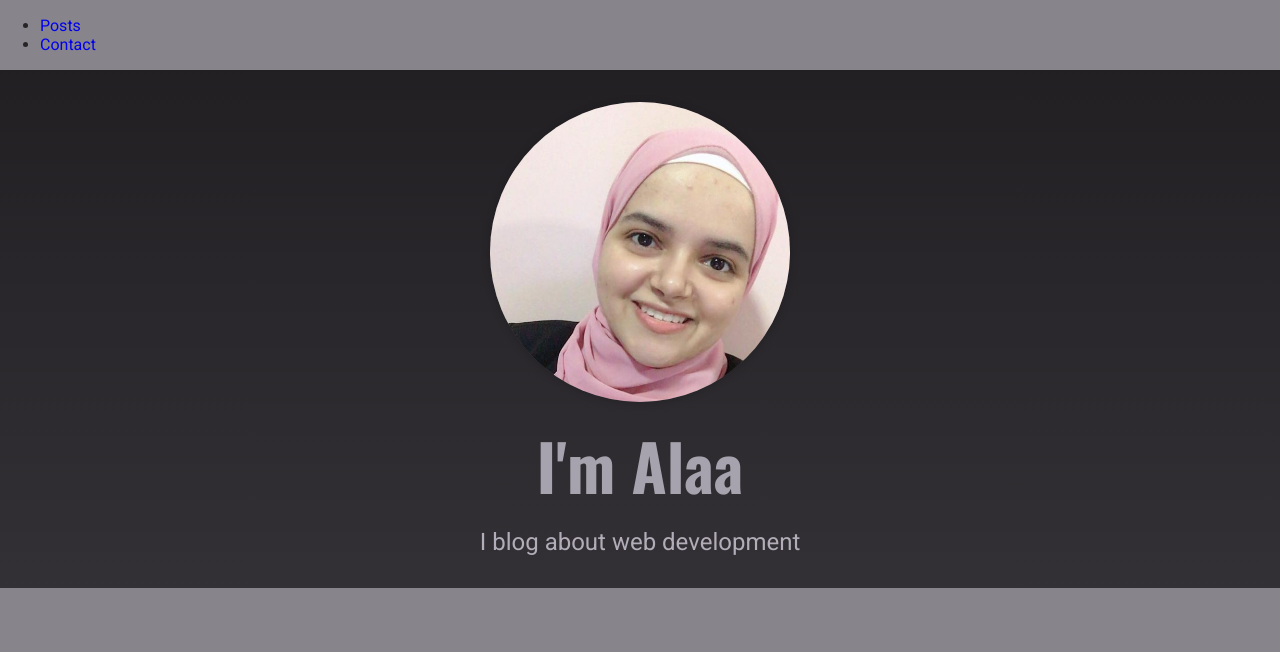
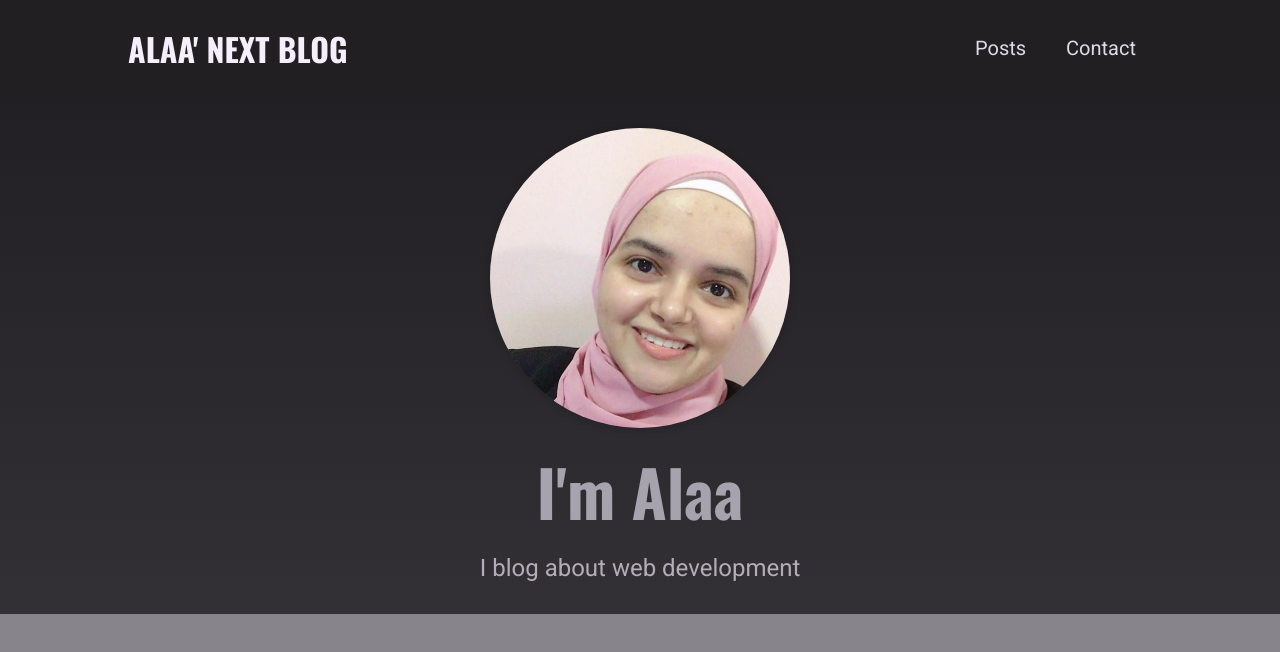
Before and after one commit to AlaaHamdyMohammadi/Blogs-NextJS-Project, a Next.js app: page / in a window 1280 px wide. Shown: the top 652 px of the page. Built offline with nearby package versions, Linux system fonts and the light colour scheme.

Commit message:
Adding Styling

```diff
--- a/components/layout/Logo.js
+++ b/components/layout/Logo.js
@@ -1,7 +1,8 @@
+import classes from './Logo.module.css';
 function Logo() {
     return (
-        <div>
-
+        <div className={classes.logo}>
+            Alaa' next Blog
         </div>
     )
 }
--- /dev/null
+++ b/components/layout/Logo.module.css
@@ -0,0 +1,13 @@
+.logo {
+  text-transform: uppercase;
+  font-size: var(--size-5);
+  font-weight: bold;
+  font-family: 'Oswald', sans-serif;
+  color: var(--color-grey-50);
+}
+
+@media (min-width: 768px) {
+  .logo {
+    font-size: var(--size-8);
+  }
+}
--- a/components/layout/MainNavigation.js
+++ b/components/layout/MainNavigation.js
@@ -1,9 +1,9 @@
 import Link from 'next/link';
 import Logo from "./Logo";
-
+import classes from './MainNavigation.module.css';
 function MainNavigation() {
     return (
-        <header>
+        <header className={classes.header}>
             <Link href='/'><Logo/></Link>
             <nav>
                 <ul>
--- /dev/null
+++ b/components/layout/MainNavigation.module.css
@@ -0,0 +1,42 @@
+.header {
+  width: 100%;
+  height: 6rem;
+  background-color: var(--color-grey-900);
+  display: flex;
+  justify-content: space-between;
+  align-items: center;
+  padding: 0 10%;
+}
+
+.header ul {
+  list-style: none;
+  display: flex;
+  align-items: baseline;
+  margin: 0;
+  padding: 0;
+}
+
+.header li {
+  margin: 0 var(--size-4);
+}
+
+.header a {
+  color: var(--color-grey-100);
+  font-size: var(--size-4);
+}
+
+.header a:hover,
+.header a:active,
+.header a.active {
+  color: var(--color-grey-200);
+}
+
+@media (min-width: 768px) {
+  .header ul {
+    gap: 0.5rem;
+  }
+
+  .header a {
+    font-size: var(--size-5);
+  }
+}
```
